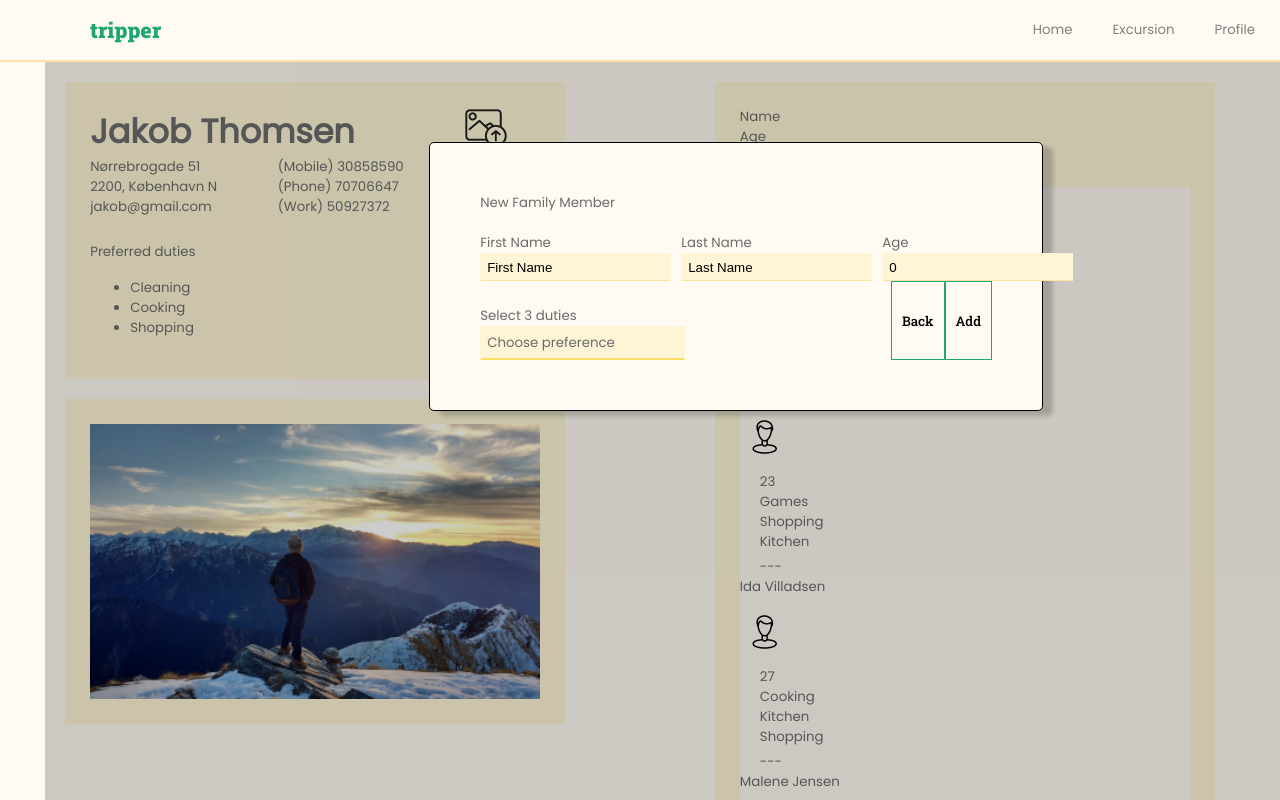
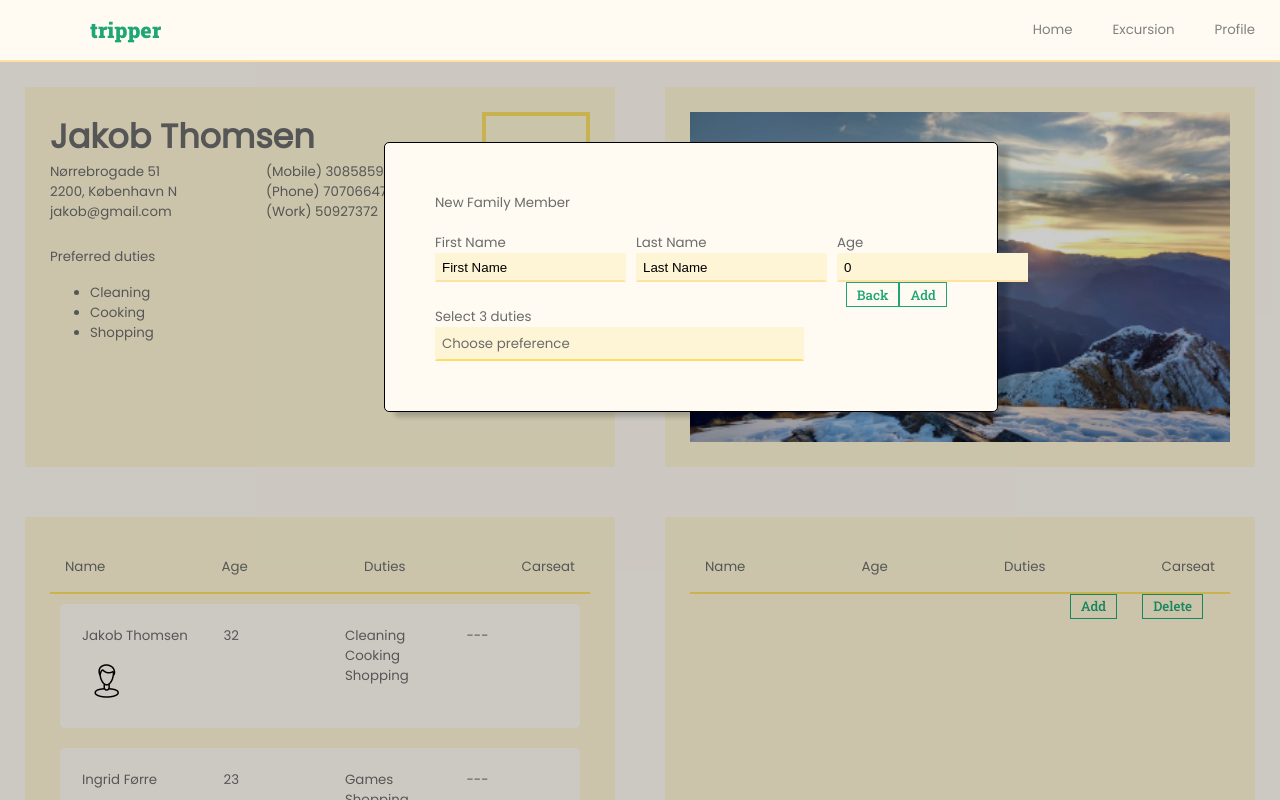
Before and after one commit to Ida-beep/Tripper, a React (Create React App) app: page /Profile in a window 1280 px wide. Shown: the top 800 px of the page. Built offline with nearby package versions, Linux system fonts and the light colour scheme.

Commit message:
Changed all neccesary CSS

```diff
--- a/src/index.css
+++ b/src/index.css
@@ -10,6 +10,7 @@ code {
   font-family: source-code-pro, Menlo, Monaco, Consolas, 'Courier New',
     monospace;
 }
+
 
 /*TYPOGRAPHY*/
 h1,h2,h3,h4,p,.Description,li{
@@ -50,7 +51,9 @@ p, li{
   font-size: 10pt;
   font-weight:500;
   border: solid #1EA774 1px;
+  color:#1EA774;
   background-color: transparent;
+  height:25px;
   padding-left:10px;
   padding-right:10px;
 }
@@ -59,6 +62,10 @@ p, li{
   font-size: 16pt;
   text-decoration: underline;
   color: #1EA774;
+}
+.ButtonExtraSmall:hover{
+  color:#FFFBF2;
+  background-color: #1EA774;
 }
 
 
@@ -126,7 +133,7 @@ a:hover{
 .DropDownTop{
   display: flex;
   flex-direction: row;
-  width:50%;
+  width:91%;
   height:30px;
   border: solid transparent 2px;
   background-color: #FDF5D5;
@@ -139,8 +146,7 @@ a:hover{
 .DropDownItem{
   display: flex;
   padding-left:10px;
-  display: flex;
-  width:47.7%;
+  width:88.2%;
   height:30px;
   background-color: #FDF5D5;
   border: solid transparent 2px;
@@ -148,6 +154,18 @@ a:hover{
 .DropDownItem:hover{
   border: solid #1EA774 2px;
   border-radius: 5%;
+}
+#AddFamBack{
+  display:flex;
+  align-self: flex-end;
+  justify-self: flex-start;
+  margin-right:15px;
+}
+#AddFamAdd{
+  display:flex;
+  align-self: flex-end;
+  justify-self: flex-start;
+  margin-right:15px;
 }
 .PlaceHolder{
   display: flex;
@@ -163,6 +181,24 @@ a:hover{
 .DropDownSecondLine{
   display:flex;
   flex-direction:row;
+  width:100%;
+}
+
+/*OVERVIEWCARD*/
+.OverviewCard{
+  display: flex;
+  width:100%;
+}
+/*CarsAndSeats*/
+.CarsAndSeats{
+  display: flex;
+  width:100%;
+}
+
+/*YOUANDYOURFAM*/
+.YouAndYourFamily{
+  display: flex;
+  width: 100%;
 }
 
 /*EXCURSION*/
@@ -180,17 +216,50 @@ a:hover{
 /*PROFILE*/
 .Profile{
   display: flex;
+  flex-direction: column;
   justify-content: center;
+}
+.Profile-1{
+  display:flex;
+  flex-direction: row;
+  justify-content: center;
+  width:100%
+}
+.Profile-2{
+  display: flex;
+  flex-direction: row;
+  justify-content: center;
+  width:100%
 }
 
 /*CARD*/
+.Header{
+  display: flex;
+  justify-content: space-between;
+  color:#6B6B6B;
+  border-bottom: solid #FADF63 2px;
+  padding:15px;
+}
+.Footer{
+  display:flex;
+  flex-direction: row;
+  width: 95%;
+  justify-content: flex-end;
+}
+.Left{
+  display: flex;
+  padding-left:25px;
+}
+.Right{
+  display: flex;
+}
 .Card {
   display:flex;
-  margin:20px;
+  margin:25px;
   padding: 25px; /*Added this -Ingrid*/
   flex-direction: column;
   min-width: 450px; /*This might not make sense on mobile?*/
-  width:50%; /*add max width?*/
+  width:100%; /*add max width?*/
   height:auto;
   background-color: #FDF5D5;
 }
@@ -203,17 +272,14 @@ a:hover{
   display: flex;
   /*flex-direction: column;*/
 }
-
 .ContactMemberInfo {
   display: flex;
   flex-wrap: wrap;
-  flex-basis: 500px; /*Change to responsive format*/
+  flex-basis: 100%; /*Change to responsive format*/
 }
-
 .ContactMemberName {
   width: 100%;
 }
-
 .AddressAndEmail {
   flex: 1;
 }
@@ -223,28 +289,29 @@ a:hover{
 }
 
 .ContactMemberImage {
-  flex-basis: 100px; /*Change to responsive*/
-  justify-content: right;
+  display:flex;
+  align-content: center;
+  justify-content: center;
+  width:100px;
+  height:100px;
+  border:solid #FADF63 4px;
+}
+.ContactMemberImage-1{
+  display: flex;
+  padding: 25px;
 }
 
 .PreferredDuties {
   padding-top: 25px;
 }
 
-
-/*PARTICIPANT CARD -- Replace?*/
-.CardPlaceholder{
+/*IMAGECARD*/
+.ImageCard{
   display:flex;
-  margin:20px;
-  padding: 25px; /*Added this -Ingrid*/
-  flex-direction: column;
-  min-width: 450px; /*This might not make sense on mobile?*/
-  width:50%;
-  height:auto;
-  background-color: #FDF5D5;
 }
 
-.ParticipantCard{
+/*PARTICIPANT INFO*/
+.ParticipantInfo{
   display:flex;
   flex-basis: 100px;
   background-color: #FFFBF2;
@@ -255,7 +322,7 @@ a:hover{
   padding-top:20px;
   word-wrap: break-word;
 }
-.ParticipantCard:hover{
+.ParticipantInfo:hover{
   border: solid #1EA774 2px;
 }
 .NameIcon{
@@ -266,6 +333,7 @@ a:hover{
 }
 .Age{
   flex:1;
+  width:33%;
 }
 .Duties{
   padding-bottom:5px;
@@ -294,12 +362,11 @@ a:hover{
 input, label{
   display:block;
 }
-
 input{
   border:none;
   background-color: #FDF5D5;
   border: solid transparent 2px;
-  border-bottom: solid #FEE2A3 1px;
+  border-bottom: solid #FEE2A3 2px;
   padding:5px;
 }
 input:hover{
@@ -344,9 +411,24 @@ label{
   display:flex;
   flex-direction: row;
   justify-content: flex-start;
+  width:100%;
 }
 .TitleNewMember{
   display: flex;
   justify-content: flex-start;
   padding-bottom:20px;
 }
+
+
+.addFirstName{
+  display: flex;
+  flex:2;
+}
+.addLastName{
+  display: flex;
+  flex:2;
+}
+.addAge{
+  display: flex;
+  flex:1;
+}
```
